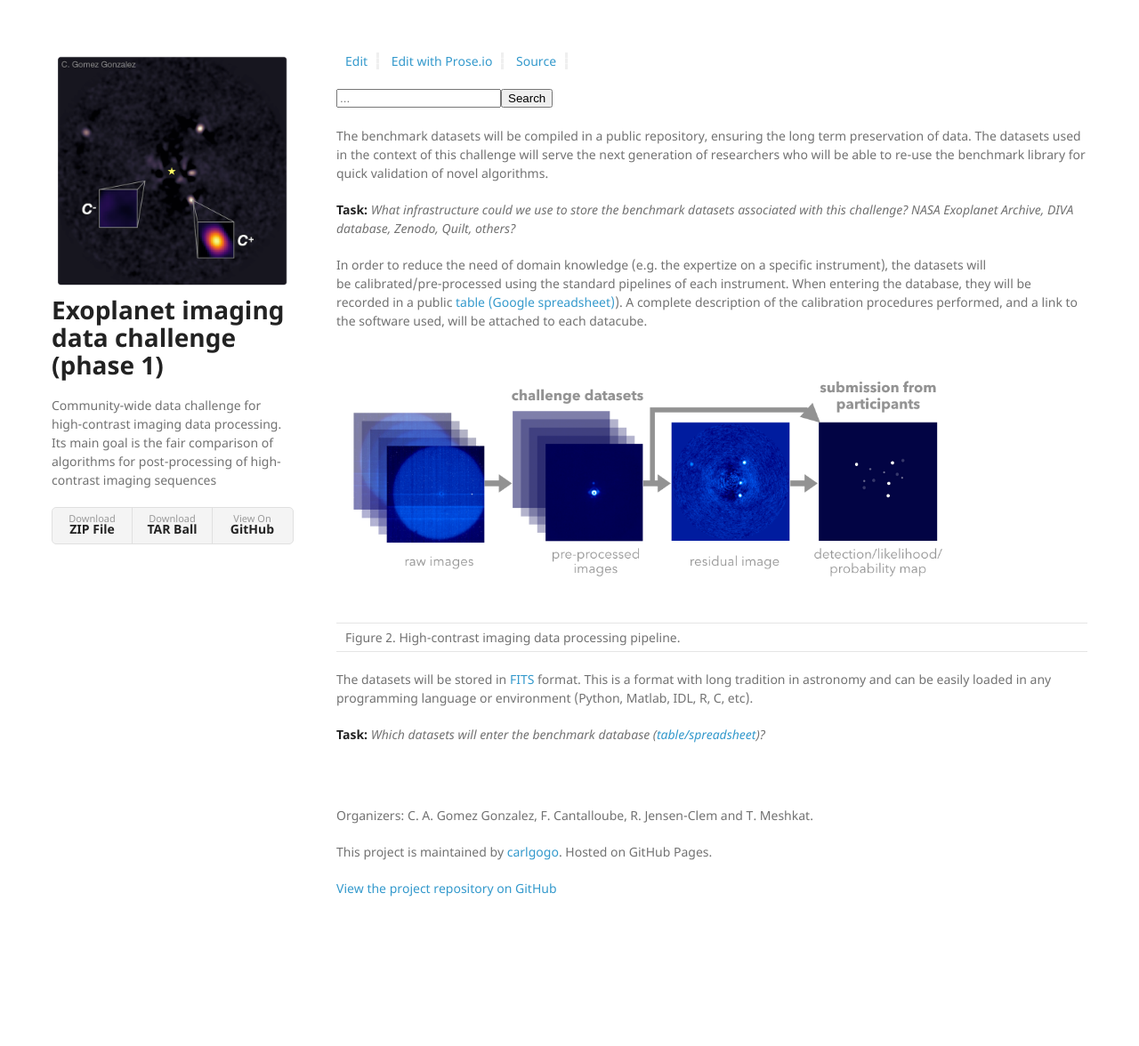
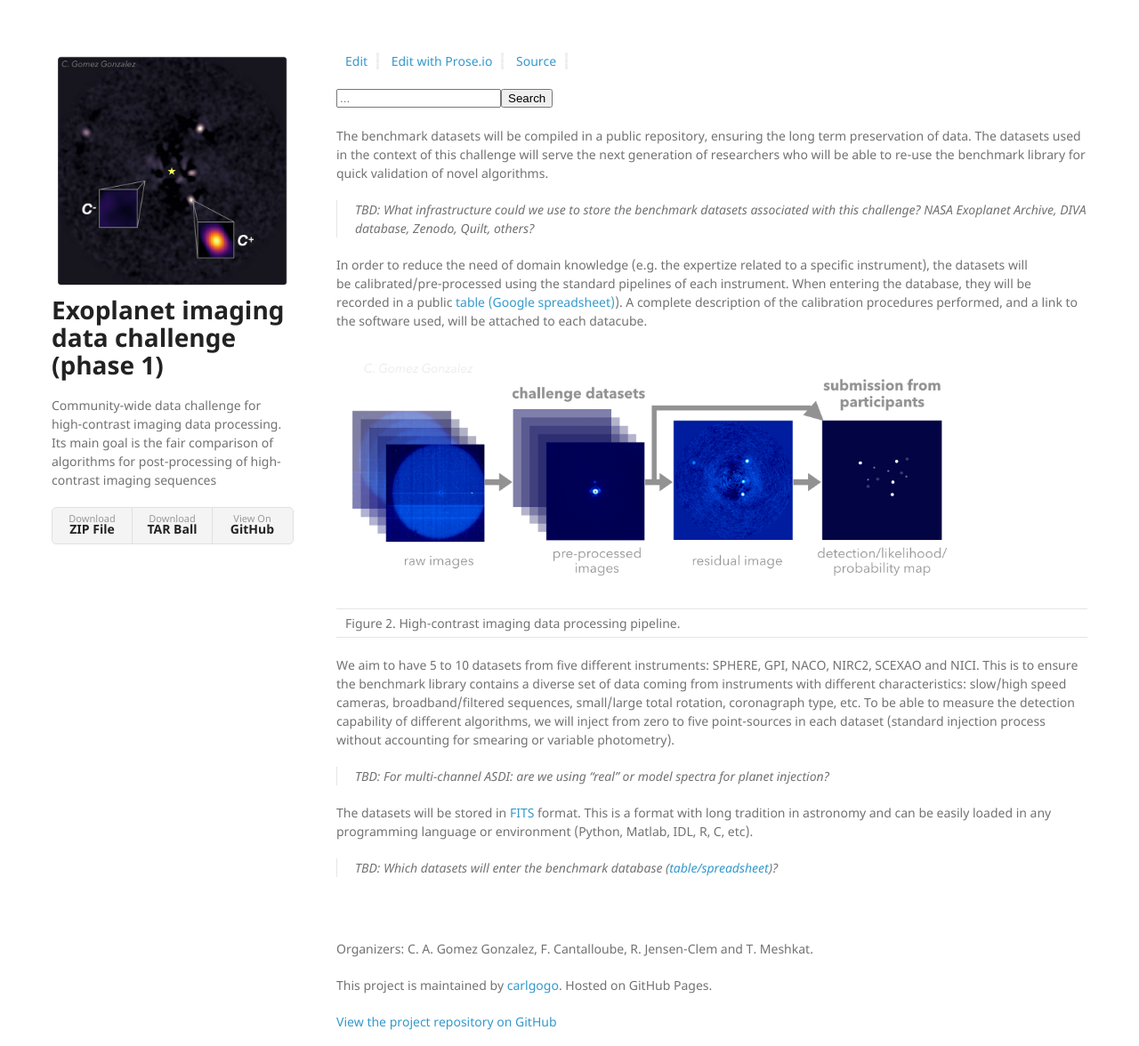
Before and after one commit to carlgogo/exoimaging_challenge, a Jekyll site: the page built from pages/datasets.md, in a window 1280 px wide and 1176 px high. Shown: the whole window at 89% size. Built offline with Jekyll 4.4.1, drawn with Linux system fonts in a browser that asks for light colours; nearby versions of some CDN libraries; our own code applies the rules of GitHub Pages for plain Markdown files.

Commit message:
Added info on metrics among other things. New figure

```diff
--- a/pages/datasets.md
+++ b/pages/datasets.md
@@ -1,13 +1,18 @@
 The benchmark datasets will be compiled in a public repository, ensuring the long term preservation of data. The datasets used in the context of this challenge will serve the next generation of researchers who will be able to re-use the benchmark library for quick validation of novel algorithms.
 
-**Task:** *What infrastructure could we use to store the benchmark datasets associated with this challenge? NASA Exoplanet Archive, DIVA database, Zenodo, Quilt, others?*
+> TBD: What infrastructure could we use to store the benchmark datasets associated with this challenge? NASA Exoplanet Archive, DIVA database, Zenodo, Quilt, others?
 
-In order to reduce the need of domain knowledge (e.g. the expertize on a specific instrument), the datasets will be calibrated/pre-processed using the standard pipelines of each instrument. When entering the database, they will be recorded in a public [table (Google spreadsheet)](pages/datasets_table)). A complete description of the calibration procedures performed, and a link to the software used, will be attached to each datacube.
+In order to reduce the need of domain knowledge (e.g. the expertize related to a specific instrument), the datasets will be calibrated/pre-processed using the standard pipelines of each instrument. When entering the database, they will be recorded in a public [table (Google spreadsheet)](pages/datasets_table)). A complete description of the calibration procedures performed, and a link to the software used, will be attached to each datacube.
 
 | ![data](https://raw.githubusercontent.com/carlgogo/exoimaging_challenge/master/assets/images/challenge_illustrations.002.png){:width="700px"} |
 |---|
 | Figure 2. High-contrast imaging data processing pipeline. |
 
- The datasets will be stored in [FITS](https://en.wikipedia.org/wiki/FITS) format. This is a format with long tradition in astronomy and can be easily loaded in any programming language or environment (Python, Matlab, IDL, R, C, etc).
+We aim to have 5 to 10 datasets from five different instruments: SPHERE, GPI, NACO, NIRC2, SCEXAO and NICI. This is to ensure the benchmark library contains a diverse set of data coming from instruments with different characteristics: slow/high speed cameras, broadband/filtered sequences, small/large total rotation, coronagraph type, etc. To be able to measure the detection capability of different algorithms, we will inject from zero to five point-sources in each dataset (standard injection process without accounting for smearing or variable photometry).
 
-**Task:** *Which datasets will enter the benchmark database ([table/spreadsheet](pages/datasets_table))?*
+> TBD: For multi-channel ASDI: are we using "real" or model spectra for planet injection?
+
+
+The datasets will be stored in [FITS](https://en.wikipedia.org/wiki/FITS) format. This is a format with long tradition in astronomy and can be easily loaded in any programming language or environment (Python, Matlab, IDL, R, C, etc).
+
+> TBD: Which datasets will enter the benchmark database ([table/spreadsheet](pages/datasets_table))?
```
Also changed, not shown: index.md (+2 -0 lines), pages/context.md (+4 -4 lines), pages/datasets_table.md (+2 -2 lines), pages/metrics.md (+10 -2 lines), pages/score.md (+1 -1 lines), assets/images/challenge_illustrations.001.png, assets/images/challenge_illustrations.002.png, assets/images/challenge_illustrations.003.png (added), assets/images/challenge_logo_LR.png.
